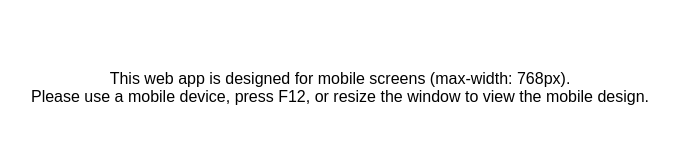
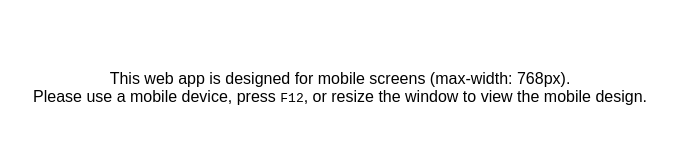
Before and after one commit to nad-15/Scheduler, a plain HTML site: page index.html in a window 1280 px wide. Shown: the part 312-456 px from the top of the page, 300-975 px from the left. Drawn offline with nearby package versions, Linux system fonts and the light colour scheme; no server answers.

Commit message:
STYLE: Use kbd tag for keyboard input specifically F12

```diff
--- a/index.html
+++ b/index.html
@@ -16,7 +16,7 @@
 <body>
     <div id="alert-for-desktop">
         This web app is designed for mobile screens (max-width: 768px). <br>
-        Please use a mobile device, press F12, or resize the window to view the mobile design.
+        Please use a mobile device, press <kbd>F12</kbd>, or resize the window to view the mobile design.
       </div>
 
     <div class="container" id="main-container">
```
